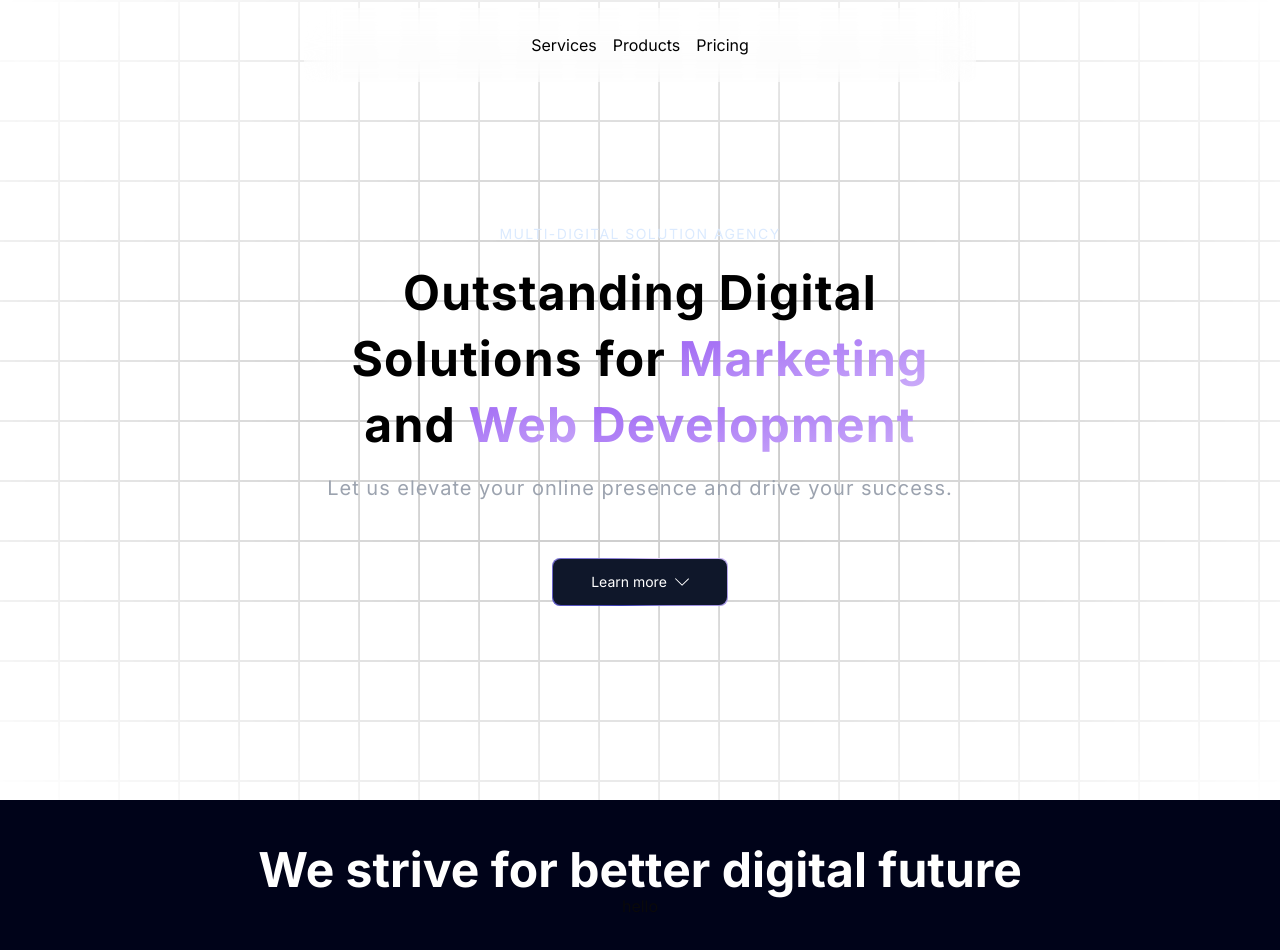
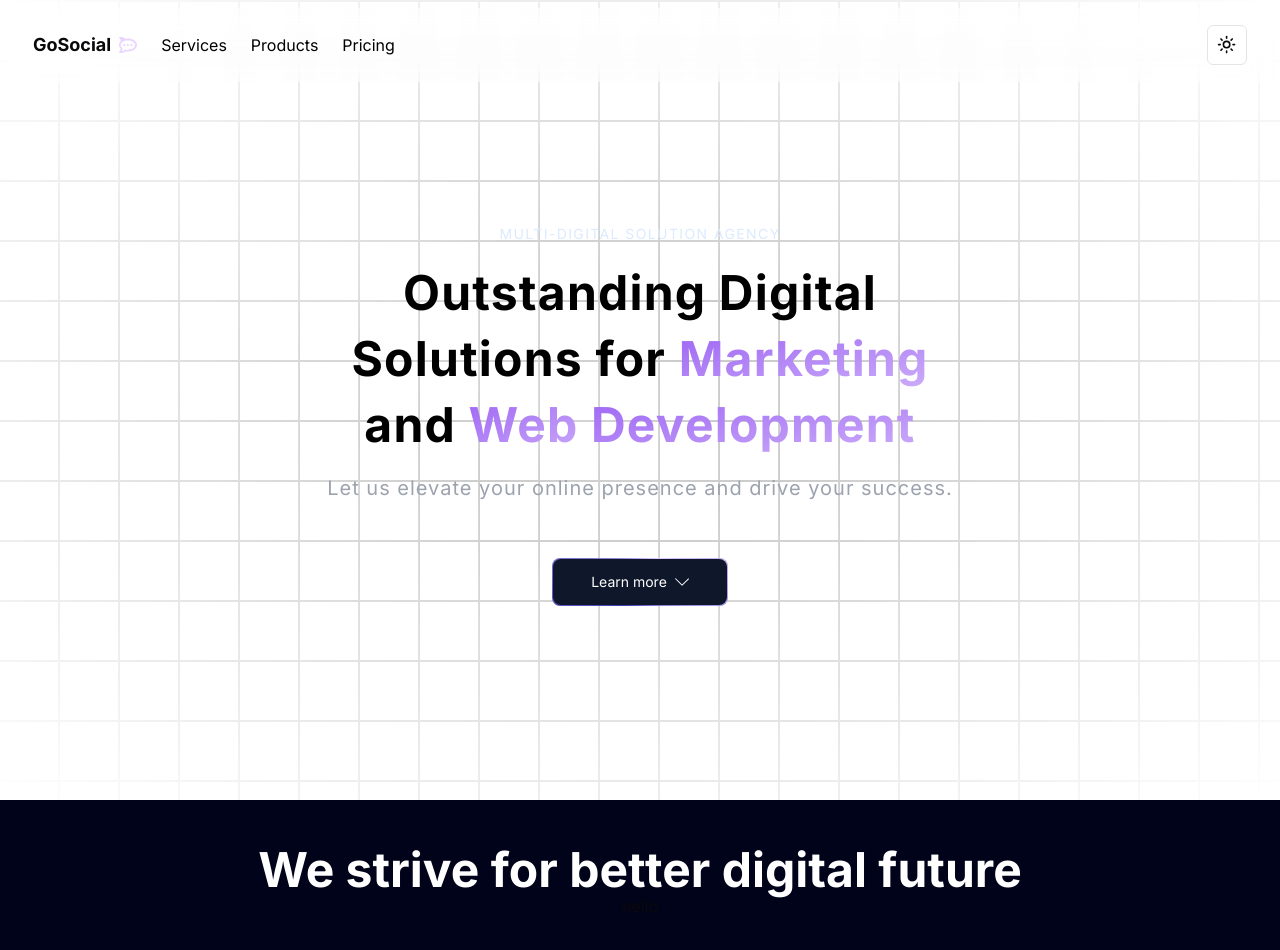
Before and after one commit to borisvicena/gosocial, a Next.js app: page / in a window 1280 px wide. Shown: the top 950 px of the page. Built offline with nearby package versions, Linux system fonts and the light colour scheme.

Commit message:
Updated navbar

```diff
--- a/components/ui/NavbarMenu.tsx
+++ b/components/ui/NavbarMenu.tsx
@@ -15,7 +15,7 @@ export function MainNavbar() {
 export function Navbar({ className }: { className?: string }) {
   const [active, setActive] = useState<string | null>(null);
   return (
-    <div className={cn("fixed top-10 inset-x-0 max-w-2xl mx-auto z-50", className)}>
+    <div className={cn("fixed top-10 inset-x-0 max-w-7xl mx-auto z-50", className)}>
       <Menu setActive={setActive}>
         <MenuItem setActive={setActive} active={active} item="Services">
           <div className="flex flex-col space-y-4 text-sm">
--- a/components/ui/navbar-menu.tsx
+++ b/components/ui/navbar-menu.tsx
@@ -3,6 +3,8 @@ import React from "react";
 import { motion } from "framer-motion";
 import Link from "next/link";
 import Image from "next/image";
+import { ThemeToggle } from "./ThemeToggle";
+import { FaRocketchat } from "react-icons/fa";
 
 const transition = {
   type: "spring",
@@ -68,11 +70,21 @@ export const Menu = ({
   children: React.ReactNode;
 }) => {
   return (
-    <nav
-      onMouseLeave={() => setActive(null)} // resets the state
-      className="relative rounded-lg backdrop-filter backdrop-blur-lg bg-opacity-30 border border-transparent dark:bg-transparent dark:border-white/[0.2] bg-white shadow-input flex flex-1 justify-center items-center space-x-4 px-8 py-6 "
-    >
-      {children}
+    <nav className="relative rounded-lg backdrop-filter backdrop-blur-lg bg-opacity-30 border border-transparent dark:bg-transparent dark:border-white/[0.2] bg-white shadow-input flex items-center px-8">
+      <div>
+        <a href="localhost:3000" className="relative flex items-center font-bold gap-2 text-lg">
+          GoSocial <FaRocketchat className="text-purple-200" />
+        </a>
+      </div>
+      <div
+        onMouseLeave={() => setActive(null)} // resets the state
+        className="flex justify-center space-x-6 p-6"
+      >
+        {children}
+      </div>
+      <div className="flex flex-auto justify-end">
+        <ThemeToggle />
+      </div>
     </nav>
   );
 };
```
